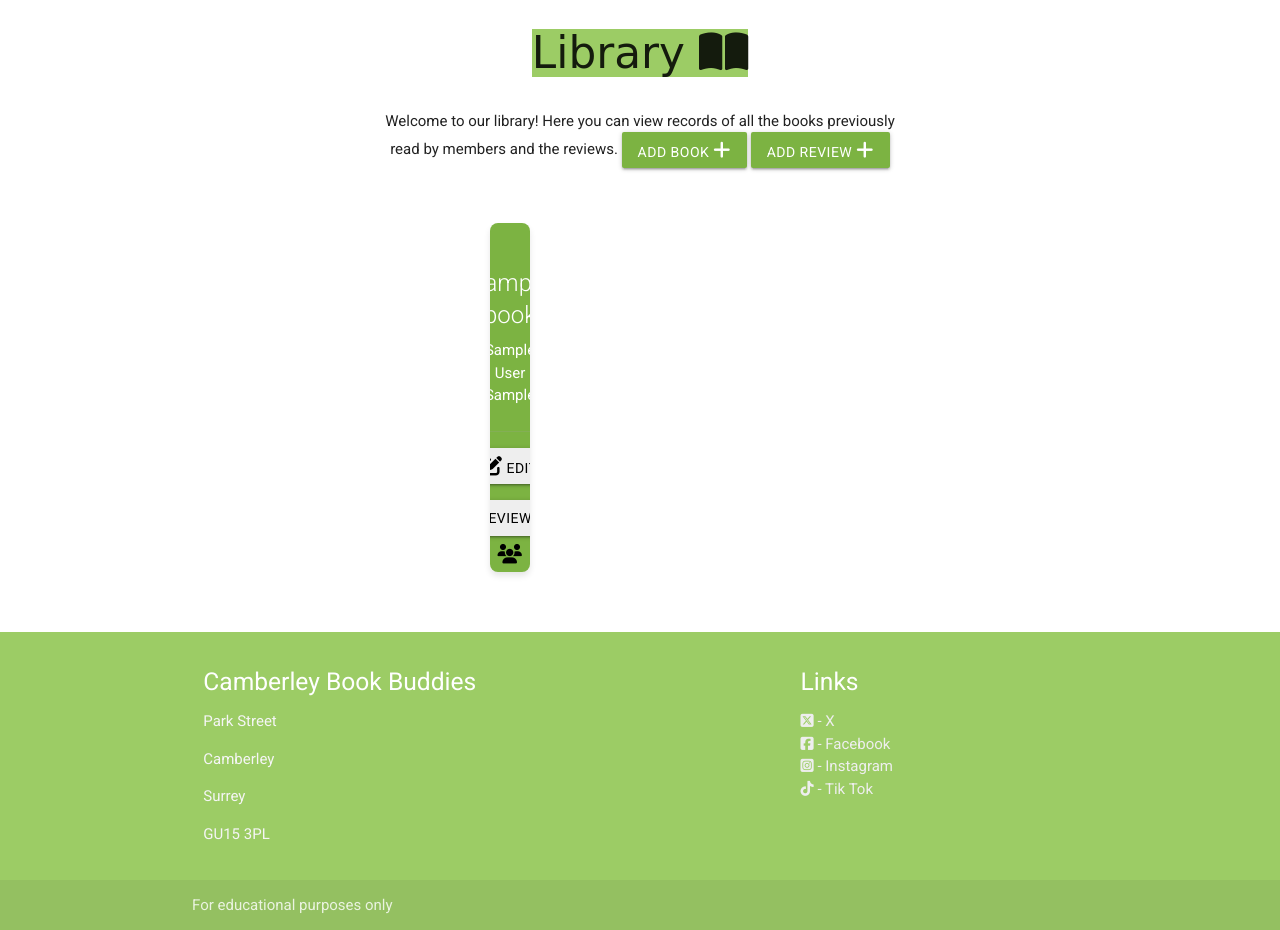
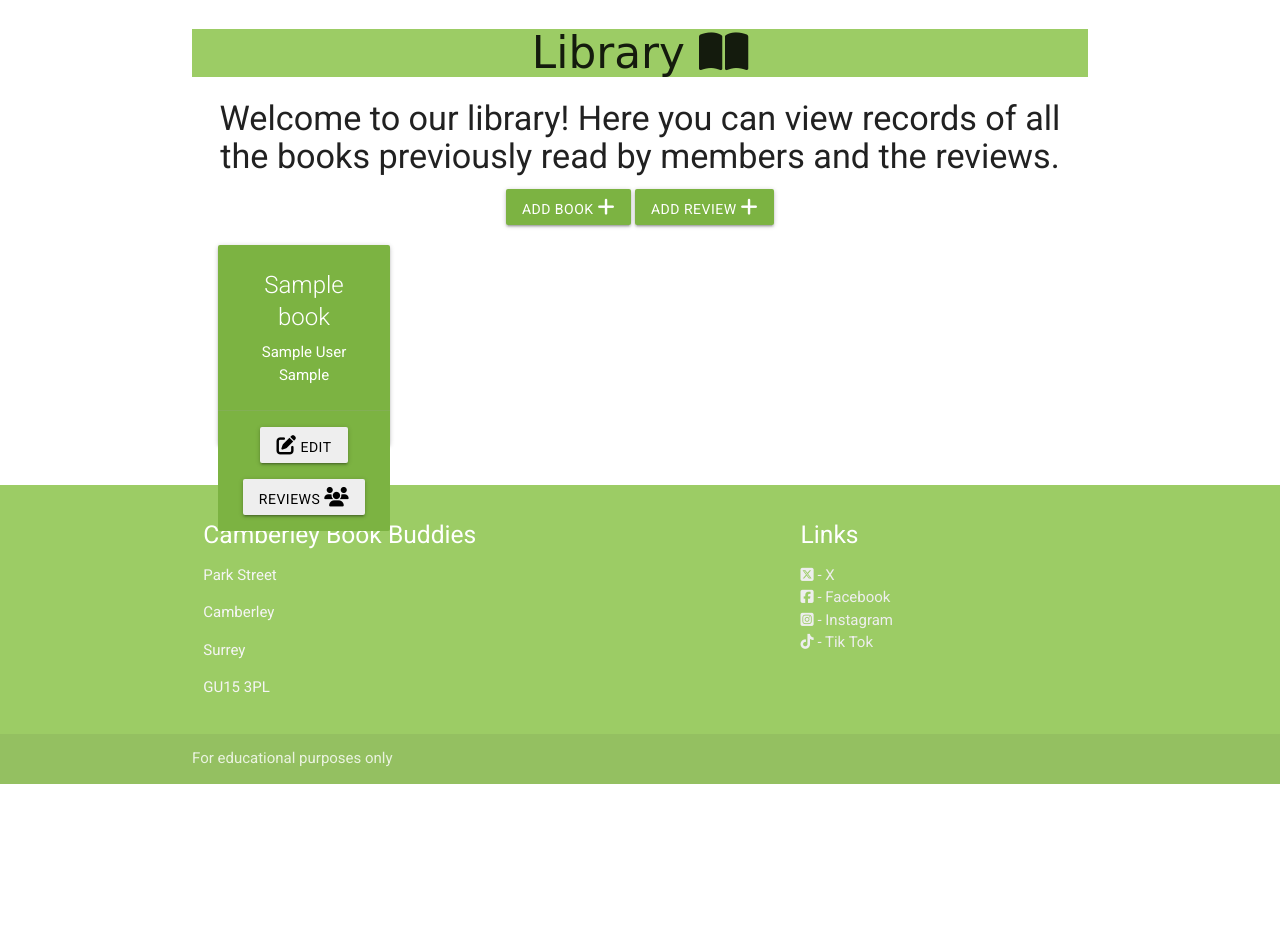
Before and after one commit to JCook22/camberley-book-buddies, a Flask app: page /library in a window 1280 px wide. Shown: the part 72-1002 px from the top of the page. After the commit the page ends 856 px from the top, so only its background shows below. Run offline with Flask 2, Linux system fonts and the light colour scheme; tables that the repository leaves empty hold one stand-in row (values such as "Sample post"); some web fonts are replaced.

Commit message:
Reverting changes to fix problems

```diff
--- a/camberleybookbuddies/static/css/style.css
+++ b/camberleybookbuddies/static/css/style.css
@@ -3,7 +3,6 @@ body {
     min-height: 100vh;
     flex-direction: column;
     font-family: 'Roboto', sans-serif;
-    margin: 0;
 }
 
 main {
@@ -57,48 +56,33 @@ h3 {
     align-items: center;
     text-align: center;
     max-width: 60%;
-    margin: 0 auto;
 }
 
 /* library.html styles */
-.library-container {
-    display: flex;
-    flex-wrap: wrap;
-    justify-content: center;
-    gap: 20px;
-    padding: 20px;
-}
 
 .book-card {
-    height: auto;
-    margin: 20px;
-    padding: 20px;
-    width: calc(100% - 40px); /* Full width on small screens */
-    max-width: 300px; /* Limit width */
-    background-color: #a3d477;
-    border-radius: 8px;
-    box-shadow: 0px 4px 6px rgba(0, 0, 0, 0.1);
-    overflow: hidden;
-    display: flex;
-    flex-direction: column;
-    align-items: center;
-    text-align: center;
+    height: 25vh;
 }
 
 .review-btn {
     margin-top: 2vh;
 }
 
-/* Responsive layout adjustments for .book-card */
+.book-card {
+    margin: 20px 0;
+}
+
+/* media query to prevent cards overlapping on small screens */
+
 @media (min-width: 600px) {
     .book-card {
-        width: calc(50% - 40px); /* Two cards per row */
+        margin: 20px 10px;
     }
 }
 
 @media (min-width: 992px) {
     .book-card {
-        width: calc(33.33% - 40px); /* Three cards per row */
+        margin: 20px 15px;
     }
 }
 
@@ -117,4 +101,5 @@ h3 {
 
 .errors {
     color: red;
+
 }
--- a/camberleybookbuddies/templates/library.html
+++ b/camberleybookbuddies/templates/library.html
@@ -1,15 +1,17 @@
 {% extends "base.html" %}
 {% block content %}
 
-<main>
-    <section class="introduction">
 <h3 class="light-green lighten-1 center-align">Library <i class="fa-solid fa-book-open"></i></h3>
-        <p class="center-align">Welcome to our library! Here you can view records of all the books previously read by members and the reviews.</h4>
+
+<section>
+    <div>
+        <h4 class="center-align">Welcome to our library! Here you can view records of all the books previously read by members and the reviews.</h4>
+    </div>
+    <div class="center-align">
         <a href="{{ url_for('add_book') }}" class="btn light-green darken-1">Add Book <i class="fa-solid fa-plus"></i></a>
         <a href="{{ url_for('add_review') }}" class="btn light-green darken-1">Add Review <i class="fa-solid fa-plus"></i></a>
-    </section>
+    </div>
 
-    <section class="library-container">
     <div class="row">
         {% for book in library %}
         <div class="col s12 m6 l3">
@@ -27,6 +29,7 @@
         </div>
         {% endfor %}
     </div>
+
 </section>
-</main>
+
 {% endblock %}
```
Also changed, not shown: README.md. Lines whose indentation alone changed are shown as unchanged.
